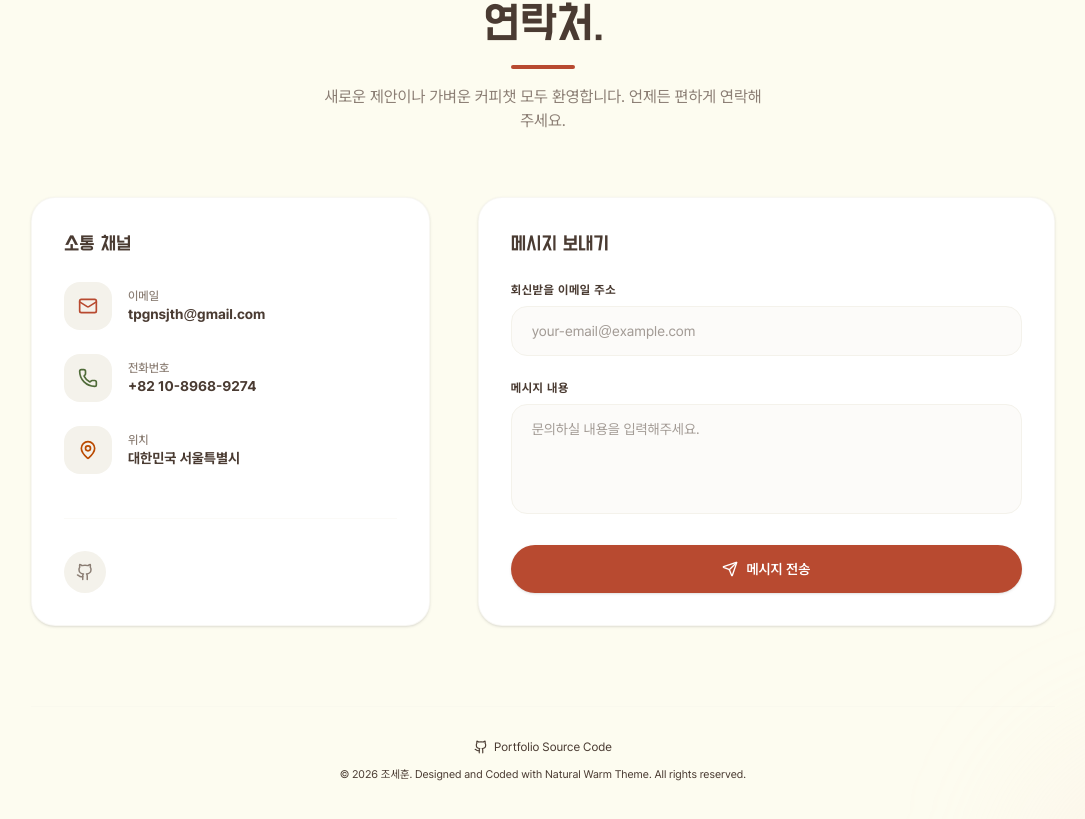
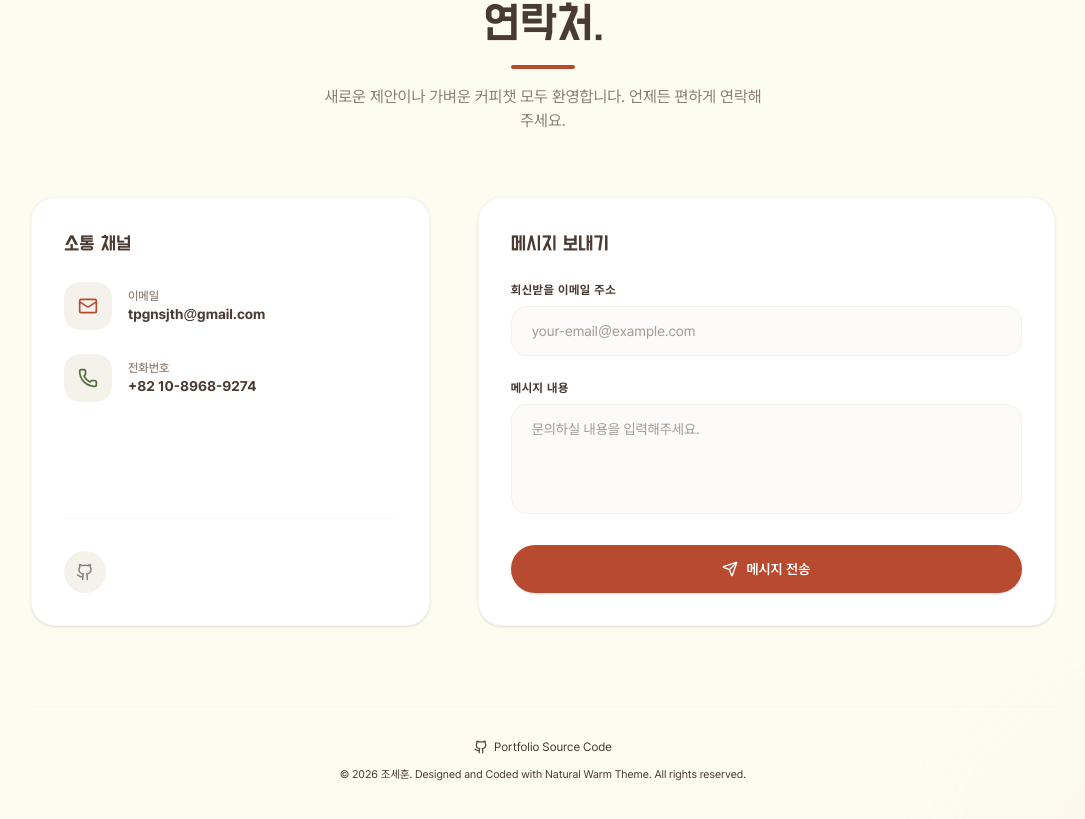
Before and after one commit to 951jth/portpolio, a Next.js app: page / in a window 1280 px wide. Shown: the part 3713-4532 px from the top of the page, without its empty margins (97-1182 px from the left). Built offline with nearby package versions, Linux system fonts and the light colour scheme.

Commit message:
refactor: 연락처 섹션에서 불필요한 위치(위치) 정보 제거

```diff
--- a/src/components/sections/Contact.tsx
+++ b/src/components/sections/Contact.tsx
@@ -1,5 +1,5 @@
 import FadeIn from "@/components/ui/FadeIn";
-import { Github, Mail, MapPin, Phone } from "lucide-react";
+import { Github, Mail, Phone } from "lucide-react";
 import ContactForm from "./ContactForm";
 
 export default function Contact() {
@@ -15,12 +15,6 @@ export default function Contact() {
       label: "전화번호",
       value: "+82 10-8968-9274",
       href: "tel:+821089689274",
-    },
-    {
-      icon: <MapPin className="text-accent-deep" size={20} />,
-      label: "위치",
-      value: "대한민국 서울특별시",
-      href: "#",
     },
   ];
 
```
